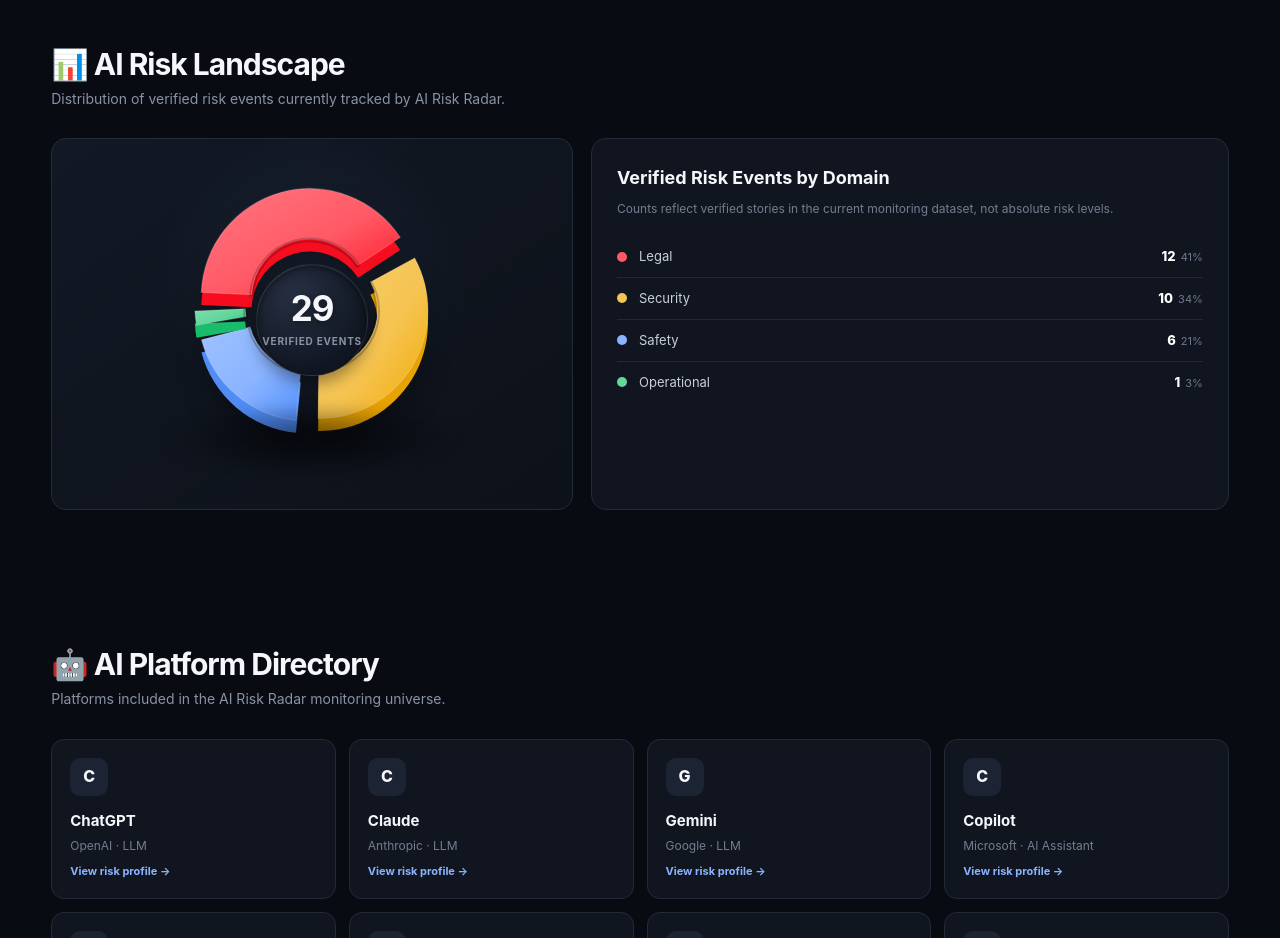
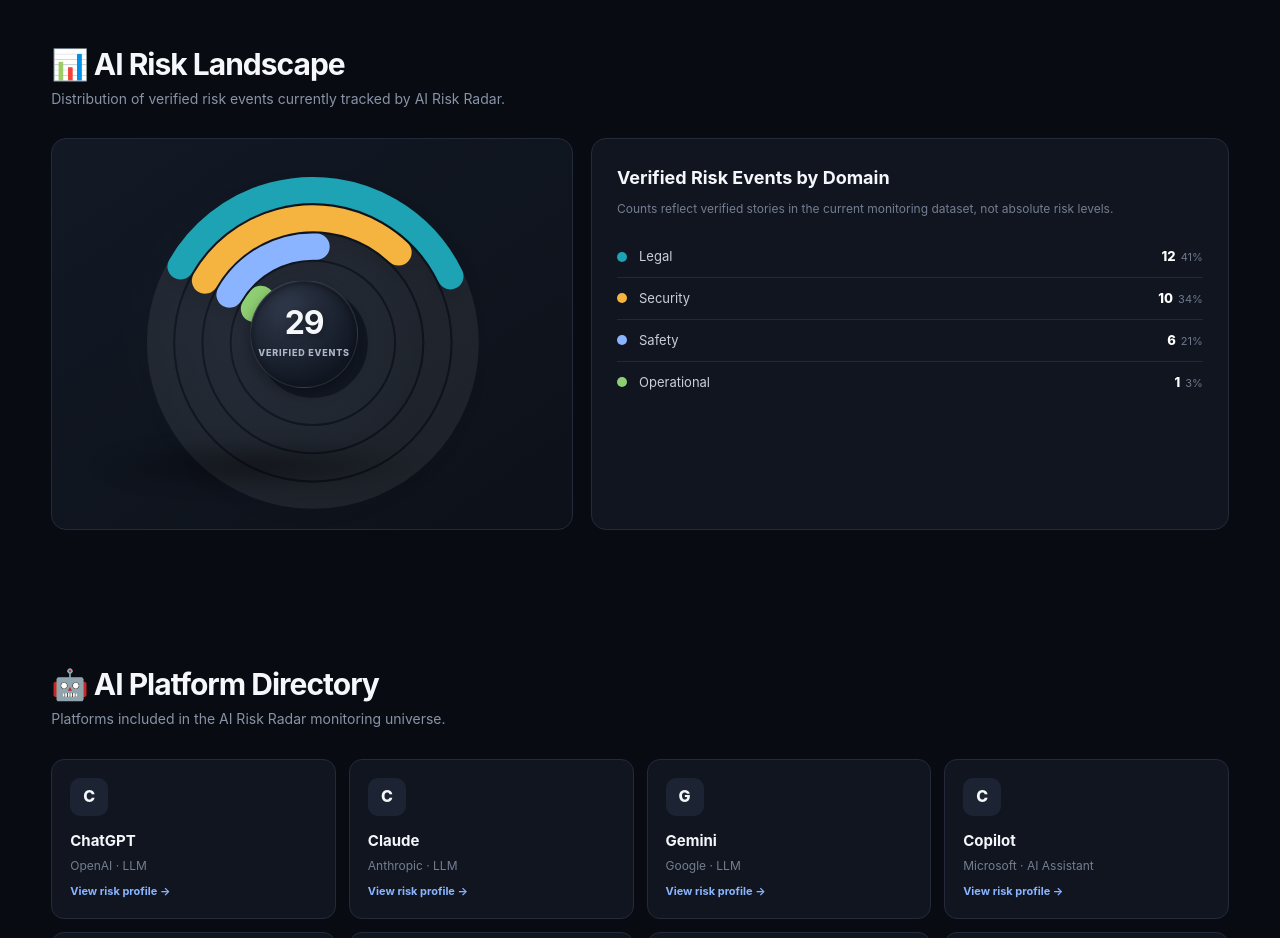
Before and after one commit to Pratikshya0803/ai-risk-radar, a plain HTML site: page index.html in a window 1280 px wide. Shown: the part 1680-2618 px from the top of the page. Drawn offline with Linux system fonts and the light colour scheme.

Commit message:
Redesign risk landscape as concentric doughnut

```diff
--- a/index.html
+++ b/index.html
@@ -347,71 +347,76 @@
     }
 
     .risk-chart-card {
-      min-height: 360px;
+      min-height: 390px;
       display: flex;
       align-items: center;
       justify-content: center;
       overflow: hidden;
       position: relative;
       background:
-        radial-gradient(circle at 50% 38%, rgba(138,180,255,0.08), transparent 44%),
+        radial-gradient(circle at 42% 50%, rgba(138,180,255,0.055), transparent 42%),
         linear-gradient(145deg, #121925, #0d1119);
     }
 
     .risk-chart-card::after {
       content: "";
       position: absolute;
-      width: 300px;
-      height: 72px;
-      bottom: 34px;
-      left: 50%;
+      width: 340px;
+      height: 55px;
+      left: 40%;
+      bottom: 36px;
       transform: translateX(-50%);
-      background: radial-gradient(ellipse, rgba(0,0,0,0.58), transparent 70%);
-      filter: blur(6px);
+      background: radial-gradient(ellipse, rgba(0,0,0,0.42), transparent 70%);
+      filter: blur(7px);
       pointer-events: none;
     }
 
     .risk-donut-stage {
-      width: 320px;
-      height: 320px;
+      width: 340px;
+      height: 340px;
       position: relative;
       display: flex;
       align-items: center;
       justify-content: center;
-      transform: translateY(-4px);
+      transform: translateX(-8px);
     }
 
     .risk-donut-svg {
-      width: 310px;
-      height: 310px;
+      width: 335px;
+      height: 335px;
       overflow: visible;
-      filter: drop-shadow(0 18px 12px rgba(0,0,0,0.28));
+      filter: drop-shadow(0 10px 8px rgba(0,0,0,0.18));
     }
 
-    .risk-donut-slice {
-      cursor: default;
-      transition: transform 0.18s ease, filter 0.18s ease;
-      transform-box: fill-box;
-      transform-origin: center;
+    .risk-donut-track {
+      fill: none;
+      stroke: rgba(255,255,255,0.07);
+      stroke-width: 25;
     }
 
-    .risk-donut-slice:hover {
-      filter: brightness(1.12) drop-shadow(0 7px 7px rgba(0,0,0,0.28));
-      transform: translateY(-3px);
+    .risk-donut-ring {
+      fill: none;
+      stroke-width: 25;
+      stroke-linecap: round;
+      transition: filter 0.18s ease, opacity 0.18s ease;
+    }
+
+    .risk-donut-ring:hover {
+      filter: brightness(1.12) drop-shadow(0 4px 5px rgba(0,0,0,0.28));
     }
 
     .risk-donut-center {
       position: absolute;
       z-index: 2;
-      width: 112px;
-      height: 112px;
+      width: 108px;
+      height: 108px;
       border-radius: 50%;
       background:
-        radial-gradient(circle at 35% 28%, #273043, #111722 68%);
-      border: 1px solid rgba(255,255,255,0.08);
+        radial-gradient(circle at 35% 28%, #30394b, #111722 72%);
+      border: 1px solid rgba(255,255,255,0.09);
       box-shadow:
-        0 7px 16px rgba(0,0,0,0.38),
-        0 2px 7px rgba(0,0,0,0.5) inset,
+        0 6px 14px rgba(0,0,0,0.38),
+        0 2px 6px rgba(0,0,0,0.45) inset,
         0 1px 0 rgba(255,255,255,0.08) inset;
       display: flex;
       flex-direction: column;
@@ -423,7 +428,7 @@
 
     .risk-donut-center strong {
       display: block;
-      font-size: 35px;
+      font-size: 32px;
       line-height: 1;
       letter-spacing: -1px;
       text-shadow: 0 2px 8px rgba(0,0,0,0.45);
@@ -432,9 +437,9 @@
     .risk-donut-center span {
       display: block;
       margin-top: 7px;
-      color: #8993a6;
-      font-size: 10px;
-      font-weight: 700;
+      color: #aeb6c7;
+      font-size: 9px;
+      font-weight: 800;
       text-transform: uppercase;
       letter-spacing: 0.8px;
     }
@@ -1074,48 +1079,6 @@
 
 
 
-    function polarPoint(cx, cy, radius, angle) {
-      const radians = (angle - 90) * Math.PI / 180;
-      return {
-        x: cx + radius * Math.cos(radians),
-        y: cy + radius * Math.sin(radians)
-      };
-    }
-
-    function donutSlicePath(cx, cy, outerRadius, innerRadius, startAngle, endAngle) {
-      const outerStart = polarPoint(cx, cy, outerRadius, endAngle);
-      const outerEnd = polarPoint(cx, cy, outerRadius, startAngle);
-      const innerStart = polarPoint(cx, cy, innerRadius, startAngle);
-      const innerEnd = polarPoint(cx, cy, innerRadius, endAngle);
-      const largeArc = endAngle - startAngle > 180 ? 1 : 0;
-
-      return [
-        "M", outerStart.x, outerStart.y,
-        "A", outerRadius, outerRadius, 0, largeArc, 0, outerEnd.x, outerEnd.y,
-        "L", innerStart.x, innerStart.y,
-        "A", innerRadius, innerRadius, 0, largeArc, 1, innerEnd.x, innerEnd.y,
-        "Z"
-      ].join(" ");
-    }
-
-    function hexToRgb(hex) {
-      const value = hex.replace("#", "");
-      return {
-        r: parseInt(value.substring(0, 2), 16),
-        g: parseInt(value.substring(2, 4), 16),
-        b: parseInt(value.substring(4, 6), 16)
-      };
-    }
-
-    function shadeColor(hex, amount) {
-      const rgb = hexToRgb(hex);
-      const clamp = value => Math.max(0, Math.min(255, value));
-      return "#" + [rgb.r, rgb.g, rgb.b].map(value => {
-        const next = clamp(Math.round(value + (255 - value) * amount));
-        return next.toString(16).padStart(2, "0");
-      }).join("");
-    }
-
     function renderRiskLandscape() {
       const counts = {};
       allNews.forEach(item => {
@@ -1125,105 +1088,65 @@
 
       const entries = Object.entries(counts).sort((a, b) => b[1] - a[1]);
       const total = entries.reduce((sum, entry) => sum + entry[1], 0);
-      const palette = ["#ff5965", "#f5c451", "#8ab4ff", "#62d69b", "#b58cff", "#ff8f5a", "#6fd3d8", "#aeb6c7"];
+      const palette = ["#1da3b3", "#f5b33f", "#8ab4ff", "#8fcf73", "#b58cff", "#ff6b57", "#62d69b", "#aeb6c7"];
 
       document.getElementById("risk-total").textContent = total;
 
       const svg = document.getElementById("risk-donut");
       const defs = document.getElementById("risk-donut-defs");
-
       svg.querySelectorAll(".risk-generated").forEach(node => node.remove());
       defs.innerHTML = "";
 
-      if (!entries.length) {
-        return;
-      }
+      if (!entries.length) return;
 
-      const cx = 160;
-      const cy = 145;
-      const outerRadius = 112;
-      const innerRadius = 60;
-      const depth = 13;
-      const gap = Math.min(2.4, 360 / entries.length / 5);
+      const cx = 168;
+      const cy = 168;
+      const maxRadius = 146;
+      const ringGap = 27;
+      const stroke = 23;
+      const startAngle = 300;
+      const availableSweep = 300;
 
-      let start = -90;
+      entries.forEach((entry, index) => {
+        const radius = maxRadius - (index * ringGap);
+        const share = entry[1] / total;
+        const sweep = Math.max(share * availableSweep, 10);
+        const endAngle = startAngle + sweep;
 
-      const segments = entries.map((entry, index) => {
-        const sweep = (entry[1] / total) * 360;
-        const sliceStart = start + gap;
-        const sliceEnd = start + sweep - gap;
-        const midAngle = start + sweep / 2;
-        const radians = (midAngle - 90) * Math.PI / 180;
-        const explode = 9;
-        const dx = Math.cos(radians) * explode;
-        const dy = Math.sin(radians) * explode;
-        const color = palette[index % palette.length];
-        const dark = shadeColor(color, -0.45);
-        const light = shadeColor(color, 0.18);
-        const gradientId = "risk-gradient-" + index;
+        const circumference = 2 * Math.PI * radius;
+        const arcLength = (sweep / 360) * circumference;
 
-        const gradient = document.createElementNS("http://www.w3.org/2000/svg", "linearGradient");
-        gradient.setAttribute("id", gradientId);
-        gradient.setAttribute("x1", "0");
-        gradient.setAttribute("y1", "0");
-        gradient.setAttribute("x2", "1");
-        gradient.setAttribute("y2", "1");
+        const track = document.createElementNS("http://www.w3.org/2000/svg", "circle");
+        track.setAttribute("class", "risk-donut-track risk-generated");
+        track.setAttribute("cx", cx);
+        track.setAttribute("cy", cy);
+        track.setAttribute("r", radius);
+        svg.appendChild(track);
 
-        const stop1 = document.createElementNS("http://www.w3.org/2000/svg", "stop");
-        stop1.setAttribute("offset", "0%");
-        stop1.setAttribute("stop-color", light);
+        const ring = document.createElementNS("http://www.w3.org/2000/svg", "circle");
+        ring.setAttribute("class", "risk-donut-ring risk-generated");
+        ring.setAttribute("cx", cx);
+        ring.setAttribute("cy", cy);
+        ring.setAttribute("r", radius);
+        ring.setAttribute("stroke", palette[index % palette.length]);
+        ring.setAttribute("stroke-dasharray", arcLength + " " + circumference);
+        ring.setAttribute("stroke-dashoffset", "0");
+        ring.setAttribute("transform", "rotate(" + (startAngle - 90) + " " + cx + " " + cy + ")");
+        ring.setAttribute("aria-label", entry[0] + ": " + entry[1] + " verified events");
 
-        const stop2 = document.createElementNS("http://www.w3.org/2000/svg", "stop");
-        stop2.setAttribute("offset", "55%");
-        stop2.setAttribute("stop-color", color);
-
-        const stop3 = document.createElementNS("http://www.w3.org/2000/svg", "stop");
-        stop3.setAttribute("offset", "100%");
-        stop3.setAttribute("stop-color", dark);
-
-        gradient.append(stop1, stop2, stop3);
-        defs.appendChild(gradient);
-
-        const group = document.createElementNS("http://www.w3.org/2000/svg", "g");
-        group.setAttribute("class", "risk-donut-slice risk-generated");
-        group.setAttribute("transform", "translate(" + dx + " " + dy + ")");
-
-        const bottom = document.createElementNS("http://www.w3.org/2000/svg", "path");
-        bottom.setAttribute("d", donutSlicePath(cx, cy + depth, outerRadius, innerRadius, sliceStart, sliceEnd));
-        bottom.setAttribute("fill", dark);
-        bottom.setAttribute("opacity", "0.96");
-
-        const main = document.createElementNS("http://www.w3.org/2000/svg", "path");
-        main.setAttribute("d", donutSlicePath(cx, cy, outerRadius, innerRadius, sliceStart, sliceEnd));
-        main.setAttribute("fill", "url(#" + gradientId + ")");
-        main.setAttribute("stroke", "rgba(255,255,255,0.18)");
-        main.setAttribute("stroke-width", "1.2");
-
-        const innerEdge = document.createElementNS("http://www.w3.org/2000/svg", "path");
-        innerEdge.setAttribute("d", donutSlicePath(cx, cy + 1, innerRadius + 1.5, innerRadius - 1.5, sliceStart, sliceEnd));
-        innerEdge.setAttribute("fill", "none");
-        innerEdge.setAttribute("stroke", "rgba(0,0,0,0.22)");
-        innerEdge.setAttribute("stroke-width", "2");
-
-        group.append(bottom, main, innerEdge);
-        svg.appendChild(group);
-
-        start += sweep;
-
-        return {
-          name: entry[0],
-          count: entry[1],
-          color
-        };
+        const title = document.createElementNS("http://www.w3.org/2000/svg", "title");
+        title.textContent = entry[0] + ": " + entry[1] + " verified events";
+        ring.appendChild(title);
+        svg.appendChild(ring);
       });
 
-      document.getElementById("risk-legend").innerHTML = segments.map(segment => {
-        const share = Math.round((segment.count / total) * 100);
+      document.getElementById("risk-legend").innerHTML = entries.map((entry, index) => {
+        const share = Math.round((entry[1] / total) * 100);
         return `
           <div class="risk-legend-row">
-            <span class="risk-legend-dot" style="background:${segment.color};"></span>
-            <span class="risk-legend-name">${segment.name}</span>
-            <span class="risk-legend-count">${segment.count}<span class="risk-legend-share">${share}%</span></span>
+            <span class="risk-legend-dot" style="background:${palette[index % palette.length]};"></span>
+            <span class="risk-legend-name">${entry[0]}</span>
+            <span class="risk-legend-count">${entry[1]}<span class="risk-legend-share">${share}%</span></span>
           </div>
         `;
       }).join("");
```
